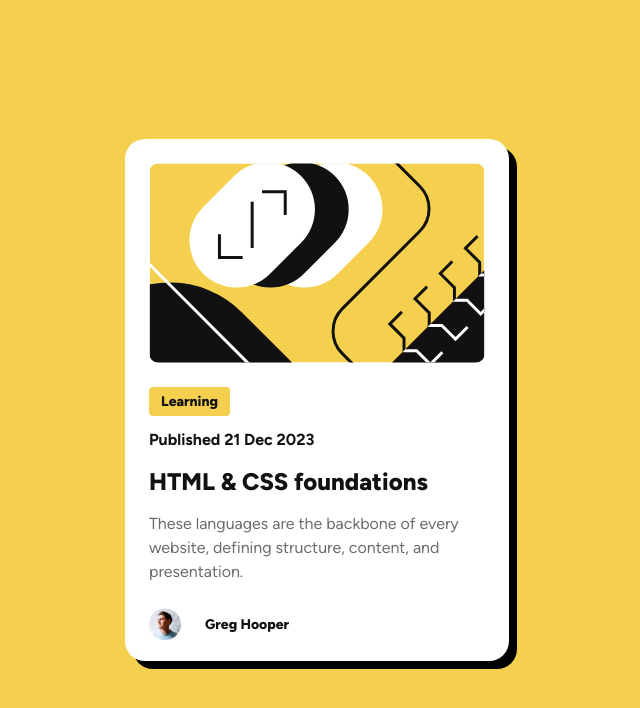
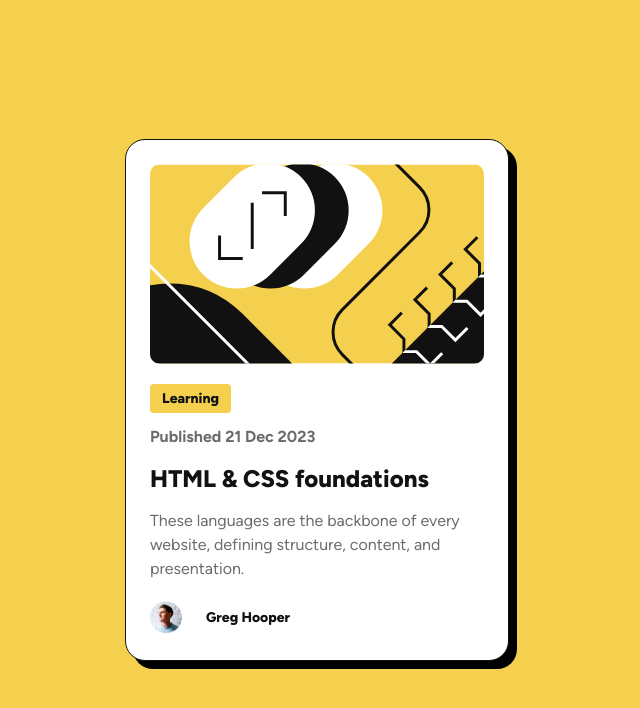
Before and after one commit to mohamedsec/-Blog-preview-card, a plain HTML site: page index.html in a window 1280 px wide. Shown: the whole page, without its empty margins (323-963 px from the left). Drawn offline with Linux system fonts and the light colour scheme.

Commit message:
scond-update-style

```diff
--- a/design/style.css
+++ b/design/style.css
@@ -41,9 +41,10 @@ body {
   padding: 24px;
   display: flex;
   flex-direction: column;
-  gap: 24px;
+  gap: 20px;
   background-color: var(--white);
   box-shadow: 8px 8px 0 0 black;
+  border: 1px solid var(--grey9);
 }
 
 .container > img {
@@ -87,7 +88,7 @@ body {
   font-family: Figtree-var;
   line-height: 150%;
   letter-spacing: 0px;
-  color: var(--grey9);
+  color: var(--grey5);
 }
 .textp3 {
   font-size: 16px;
```
